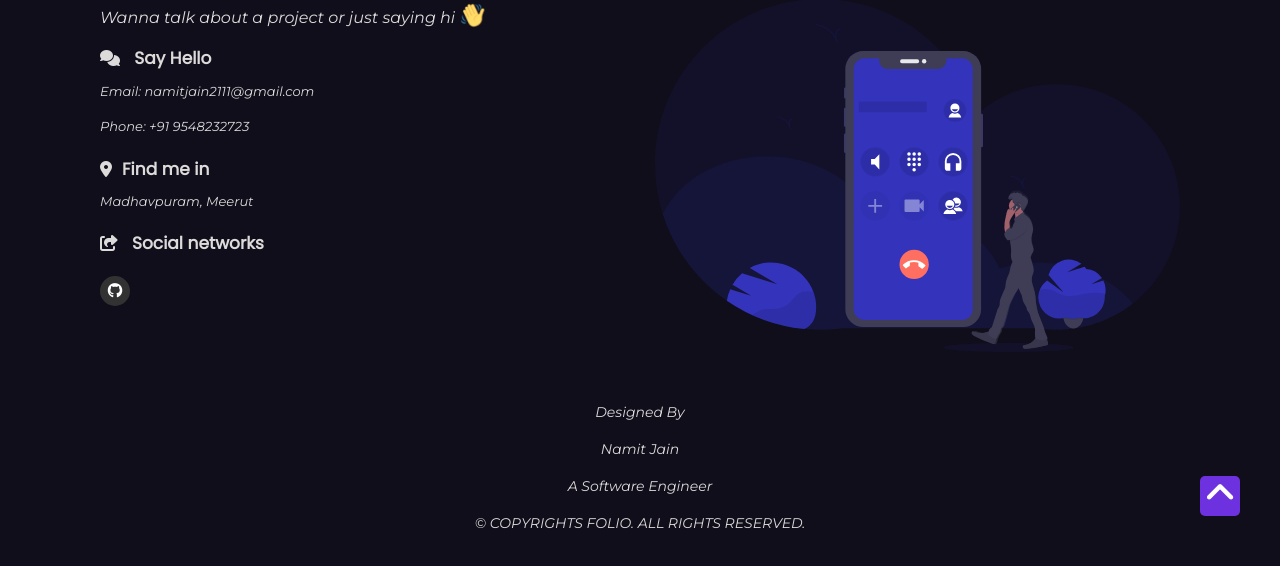
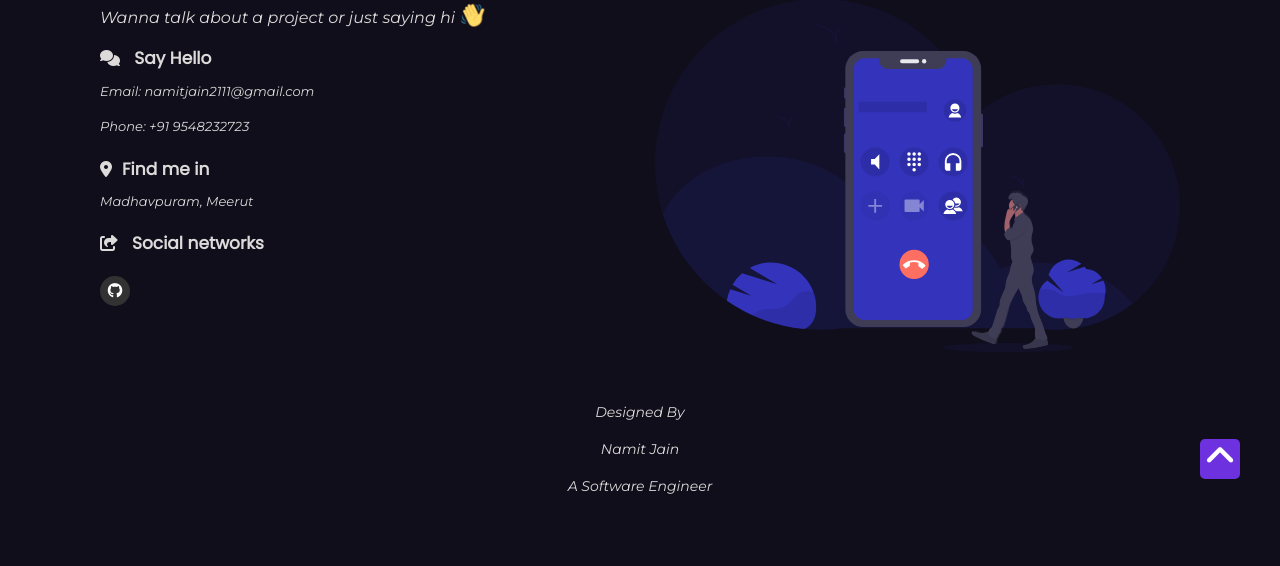
Before and after one commit to Namit2111/Portfolio, a Django app: page / in a window 1280 px wide. Shown: the part 2171-2737 px from the top of the page. After the commit the page ends 2700 px from the top, so only its background shows below. Run offline with Django 4.2, Linux system fonts and the light colour scheme; some libraries are stand-ins or nearby versions; some web fonts are replaced.

Commit message:
change in footer

```diff
--- a/templates/home_page.html
+++ b/templates/home_page.html
@@ -322,7 +322,7 @@
                             <p>Designed By </p>
                             <p>Namit Jain</p>
                             <p>A Software Engineer</p>
-                            <p id="copy ">© COPYRIGHTS FOLIO. ALL RIGHTS RESERVED.
+                            <p id="copy ">
                         </div>
                     </div>
                     </p>
```
